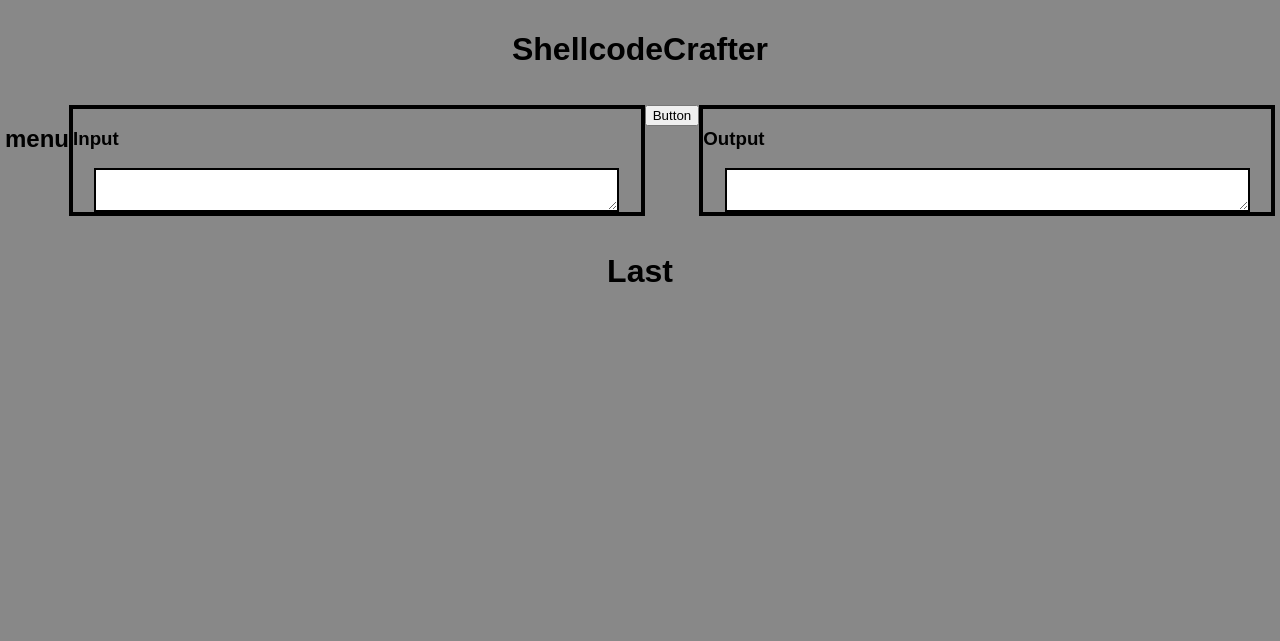
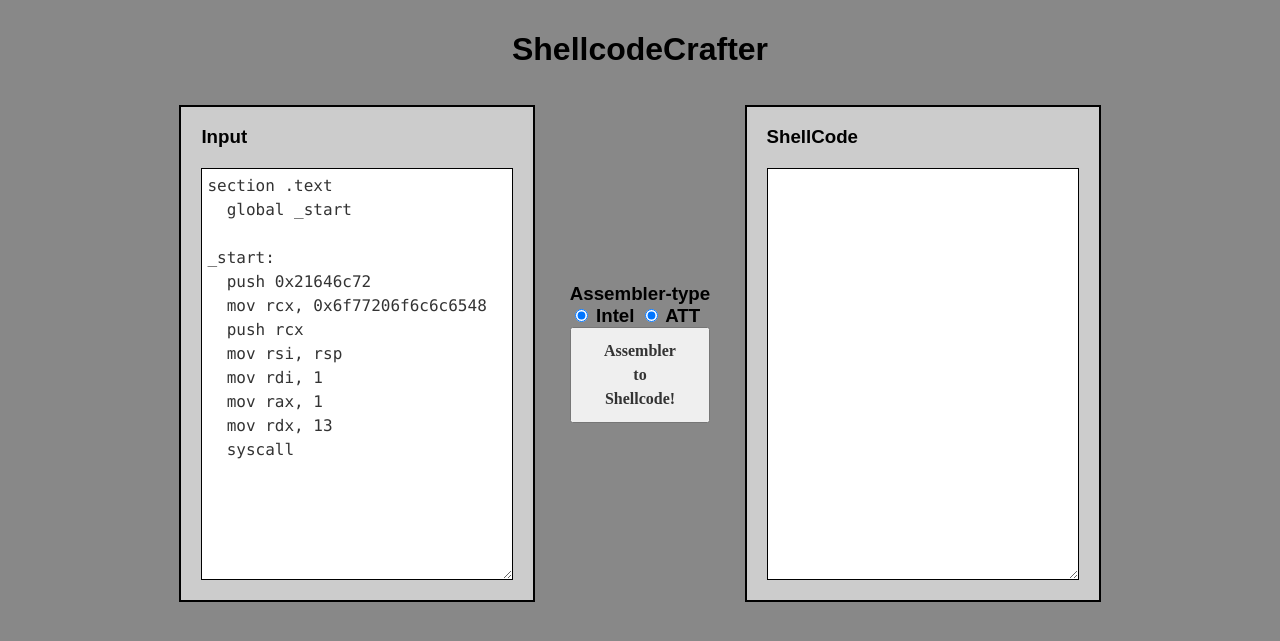
Before and after one commit to jaewooli/ShellcodeCrafter, a Flask app: page / in a window 1280 px wide. Shown: the top 641 px of the page. Run offline with Flask 3, Linux system fonts and the light colour scheme.

Commit message:
update default structure

```diff
--- a/app.py
+++ b/app.py
@@ -1,11 +1,39 @@
-from flask import Flask, render_template
+from flask import Flask, render_template, request
+import json
+import scc
+import os
 
 app = Flask(__name__)
 
+filenameCounter = 0
+timeCounter = 0
+def makeFileName():
+    global filenameCounter
+    filenameCounter+=1
+    return str(filenameCounter).rjust(5,"0")
+
+'''
+def deleteFiles(directory):
+    for filename in os.listdir(directory):
+        file = os.path.join(directory, filename)
+        try:
+            os.remove(file)
+        except Exception as e:
+            print(f"Failed to delete {file}: {e}")
+'''
 
 @app.route("/",methods = ('GET','POST'))
 def home():
-    return render_template('home.html')
+    if request.method == 'POST':
+        inputcode = request.json
+        filename = makeFileName()
+        scc.makeAssemFile(filename,inputcode['assemblerCode'])
+        preshellcode = scc.makeShellCode(filename)
+        return json.dumps({'data':scc.shellCodeParse(preshellcode)})
+
+    else:
+        return render_template('home.html')
+
 
 if __name__ == "__main__":
     app.run(debug=True)
--- /dev/null
+++ b/scc.py
@@ -0,0 +1,26 @@
+import subprocess
+
+FOLDER_NAME = "scc_assem_files"
+
+#init the configuration of SCC
+#def sccInit(foldername:str = FOLDER_NAME):
+#    os.mkdir(foldername)
+#    FOLDER_NAME = foldername
+
+
+def makeAssemFile(filename:str,data:str):
+    f = open(FOLDER_NAME+"/"+filename+".s",'wb')
+    f.write(data.encode())
+    f.close()
+
+def makeShellCode(filename: str):
+    result = subprocess.run(['./scc', '-f', FOLDER_NAME + "/"+ filename+'.s'], capture_output=True, text= True)
+    if result.returncode ==0:
+        return result.stdout
+    else:
+        return result.stderr
+
+#this method prases only the ShellCode which is made by function makeShellCode.
+def shellCodeParse(shellcode: str):
+    shellcode_index = shellcode.find("Shellcode:")
+    return shellcode[shellcode_index+11:]
--- a/static/css/style.css
+++ b/static/css/style.css
@@ -4,39 +4,50 @@ body{
 header {
     color: #000; padding:10px; text-align: center; border: 3px; border-color: #000;
 }
-footer{
-    color:#000; padding:10px; text-align: center; border: 3px; border-color: #000;
-}
 main{
     display:flex; padding:5px;
 }
-#Input_div{
-    width:90%;
+#wrapper{
+    width: 1000px;
+    margin: 0 auto;
+}
+#option_section{
+    margin: auto 0 auto 0;
+}
+#transform_button{
+    width: 100%;
+    padding: 10px;
+    font-family: "Blinker";
+    font-size: 16px;
+    font-weight: bold;
+    line-height: 1.5;
+    color: #333;
+}
+.TEXT_DIV > h3{
+    margin-left: 20px;
+}
+.TEXT_DIV{
     margin:auto;
-    border:4px solid #000;
+    border:2px solid #000;
     overflow:hidden;
     display:inline-block;
+    background-color: #ccc;
 }
-#Output_div{
-    width:90%;
-    margin:auto;
-    border:4px solid #000;
-    overflow:hidden;
-    display:inline-block;
+.FOR_TEXT{
+    align-self:center;
+    margin:20px;
+    padding:5px;
+    width: 300px;
+    height: 400px;
+    border:1px solid #000;
+    display: block;
+
+    font-family: "Consolas";
+    font-size: 16px;
+    font-weight: normal;
+    line-height: 1.5;
+    color: #333;
 }
-#input_text{
-    width:90%;
-    align-self:center;
-    margin:auto;
-    padding:5px;
-    border:2px solid #000;
-    display: block;
+textarea{
+    font-family: "Hack";
 }
-#output_text{
-    width:90%;
-    align-self:center;
-    margin:auto;
-    padding:5px;
-    display: block;
-    border:2px solid #000;
-}
--- a/static/js/main.js
+++ b/static/js/main.js
@@ -0,0 +1,48 @@
+document.getElementById('transform_button').addEventListener('click', function(){
+  const inputText = document.getElementById('input_text').value;
+
+  if (!inputText.trim()){
+      document.getElementById('output_text').value = "Please press button with input data";
+    return;
+  }
+  const data ={
+    assemblerCode: inputText,
+    options:{
+      architecture: "x64",
+      mode: "64bit"
+    }
+  };
+
+  const currentUrl = window.location.href;
+
+  fetch(currentUrl, {
+    method: 'POST',
+    headers: {
+        'Content-Type': 'application/json'
+    },
+    body: JSON.stringify(data)
+})
+.then(response => response.json())
+.then(result => {
+    document.getElementById('output_text').value = result.data;
+})
+.catch(error => {
+    document.getElementById('output_text').value = "Some error occurs!\n" + error;
+});
+
+});
+
+document.addEventListener('DOMContentLoaded',function(){
+  document.getElementById('input_text').value =`section .text
+  global _start
+
+_start:
+  push 0x21646c72
+  mov rcx, 0x6f77206f6c6c6548
+  push rcx
+  mov rsi, rsp
+  mov rdi, 1
+  mov rax, 1
+  mov rdx, 13
+  syscall`;
+})
--- a/templates/home.html
+++ b/templates/home.html
@@ -9,37 +9,35 @@
 </head>
 <body>
     <body>
+        <div id= "wrapper">
         <header>
             <h1>ShellcodeCrafter</h1>
         </header>
             <main>
-                <nav>
-                    <h2>menu</h2>
-                </nav>
-                <div id="Input_div">
+                <div id="Input_div" class = "TEXT_DIV">
                     <h3>Input</h3>
                     <span>
-                        <textarea id="input_text">
-                        </textarea>
+                        <textarea id="input_text" class = "FOR_TEXT"></textarea>
                     </span>
                 </div>
-                <section>
+                <section id = "option_section">
+                    <h3>Assembler-type
                     <div>
-                        <button>Button</button>
+                        <input type="radio" class="assembler-type" value="Intel" checked> Intel
+                        <input type="radio" class="assembler-type" value="ATT" checked> ATT
+                    </div>
+                    <div>
+                        <button id = "transform_button">Assembler<br>to<br>Shellcode!</button>
                     </div>
                 </section>
-                <div id="Output_div">
-                    <h3>Output</h3>
+                <div id="Output_div" class = "TEXT_DIV">
+                    <h3>ShellCode</h3>
                     <span>
-                        <textarea id="output_text">
-                        </textarea>
+                        <textarea id="output_text" class = "FOR_TEXT"></textarea>
                     </span>
                 </div>
-                <aside>
-                </aside>
         </main>
-        <footer>
-            <h1>Last</h1>
-        </footer>
+    </div>
+    <script rel="stylesheet" src="{{ url_for('static', filename='js/main.js') }}"></script>
     </body>
 </html>
```
Also changed, not shown: README.md, 6 other files.
